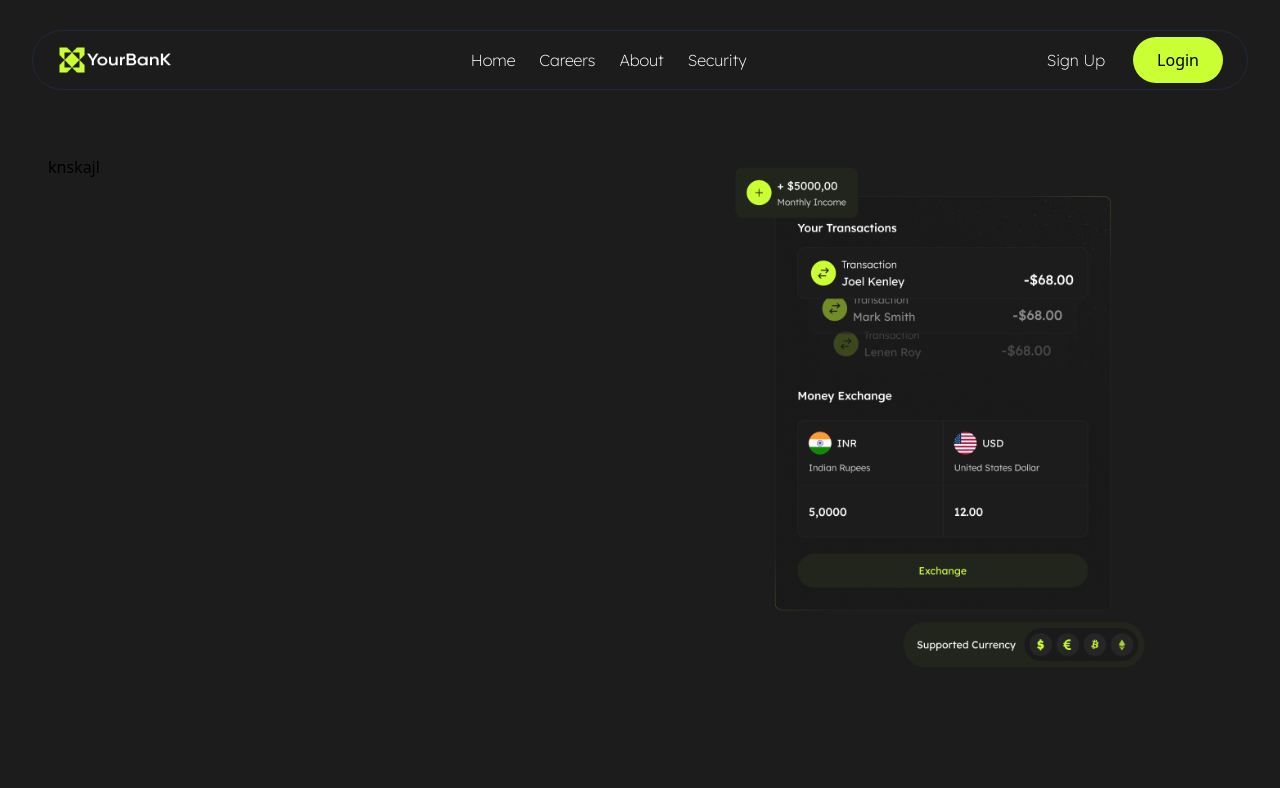
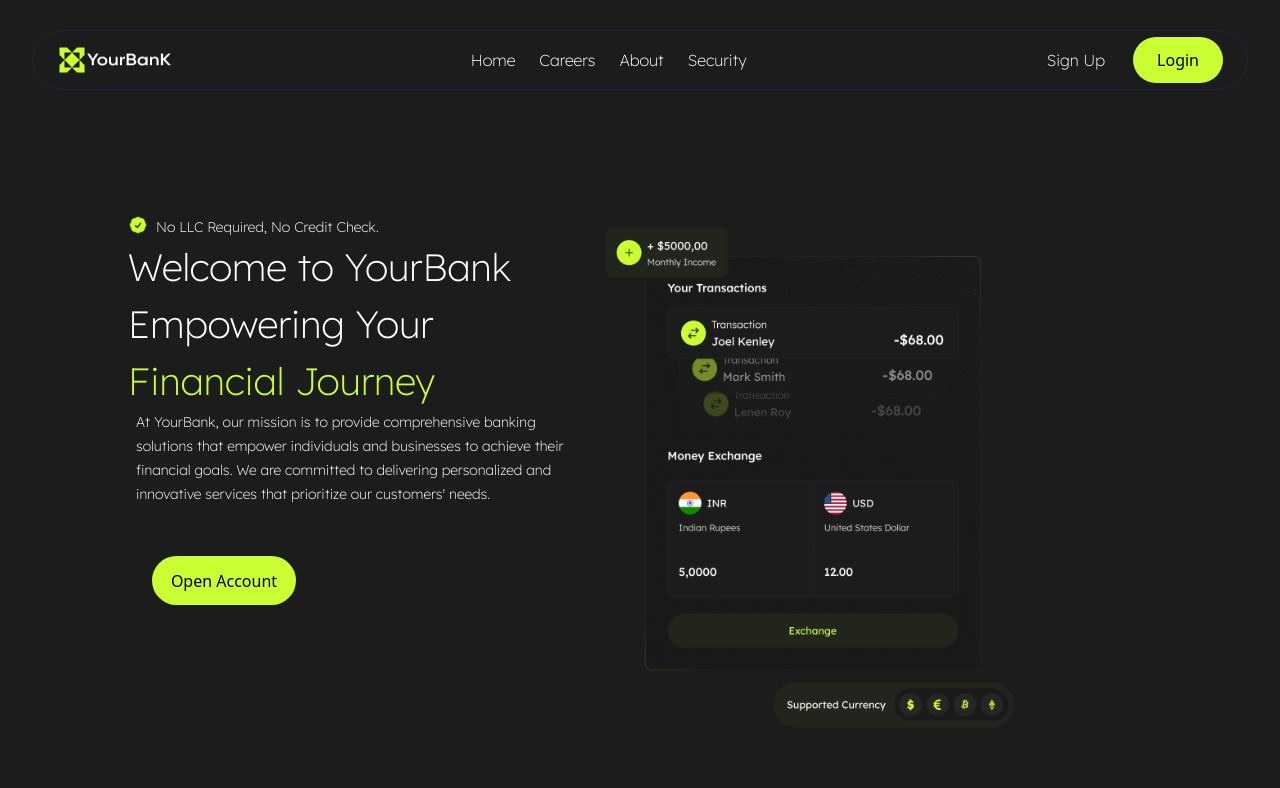
Before and after one commit to daysuwaa/Bank-Website, a React (Create React App) app: page /Bank-Website/bank in a window 1280 px wide. Shown: the top 788 px of the page. Built offline with nearby package versions, Linux system fonts and the light colour scheme.

Commit message:
Commit : Added button

```diff
--- a/src/components/Home.jsx
+++ b/src/components/Home.jsx
@@ -3,7 +3,7 @@ import Container from '../assets/Container.png'
 // import Shape from '../assets/shape-30.png';
 // import Bank from '../assets/YourBanK.png';
 // import Abstract from'../assets/Abstract Design.png'
-// import Check from '../assets/Icon-19.png';
+import Check from '../assets/Icon-19.png';
 // import Down from'../assets/Icon-20.png'
 // import Cards from '../assets/Icon-21.png'
 // import Arrow from '../assets/Icon-22.png'
@@ -23,15 +23,40 @@ const Home = () => {
   return (
     <div>
       {/* hero section */}
+      <div className=' flex items-center lg:pt-[60px] lg:pr-[200px] lg:pb-[60px] lg:pl-[80px]' style={{}}>
       <div className="grid md:grid-cols-2 gap-4 sm:grid-cols-1  p-[3rem] ">
-        knskajl
+        <div>
+        <div className='flex'>
+        <img src={Check} alt='check' className='w-[20px] h-[20px]' />
+        <p style={{ color: 'var(--absolute-white, #FFF)', fontFamily: 'Lexend', fontSize: '14px', fontStyle: 'normal', fontWeight: '300', lineHeight: '24px', paddingLeft: '8px'}} className='font-bold'>
+        No LLC Required, No Credit Check.
+        </p>
+        </div>
+      <div>
+        <p style={{ color: 'var(--absolute-white, #FFF)', fontFamily: 'Lexend', fontSize: '38px', fontStyle: 'normal', fontWeight: '500', lineHeight: '57px' }} className='font-extrabold'>
+            Welcome to YourBank Empowering Your <span style={{ color: 'var(--green-60, #CAFF33)' }}>Financial Journey</span>
+          </p>
+        </div>
+        <div>
+        <p style={{color: 'var(--absolute-white, #FFF)', fontFamily: 'Lexend', fontSize: '14px', fontStyle: 'normal', fontWeight: '300', lineHeight: '24px', paddingLeft: '8px'}} className='font-bold'>At YourBank, our mission is to provide comprehensive banking solutions that empower individuals and businesses to achieve their financial goals. We are committed to delivering personalized and innovative services that prioritize our customers' needs.
+          </p>
+        </div>
+        <div style={{display:'flex', padding:'50px 24px' , alignItems:'center', gap:'10px'}}>
+          <button style={{borderRadius: '82px', background:'var(--green-60, #CAFF33' }}className='w-[144px] h-[49px]'>
+           Open Account
+          </button>
+        </div>
+        </div>
+
+
+
 
         <div className="p-3 flex justify-center items-center">
           <img src={Container} alt='img' className='w-[305.45]  h-[368.19px} lg:w-[410.192px] lg:h-[501.274px]  w-full' />
         </div>
       </div>
 
-
+     </div>
     </div>
   )
 }
```
